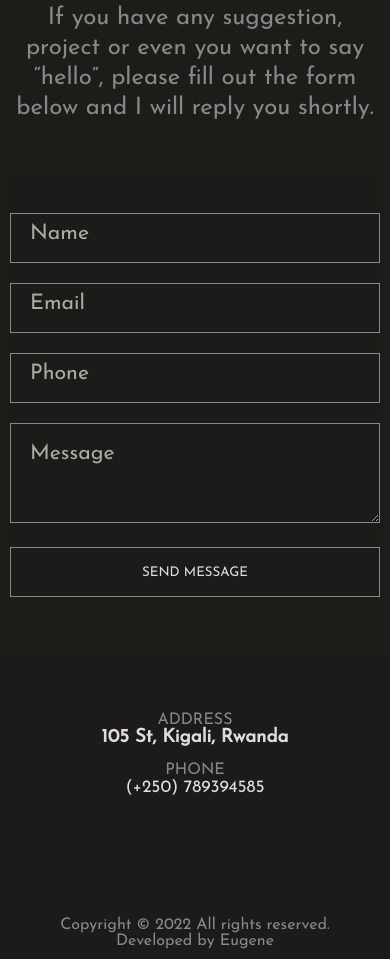
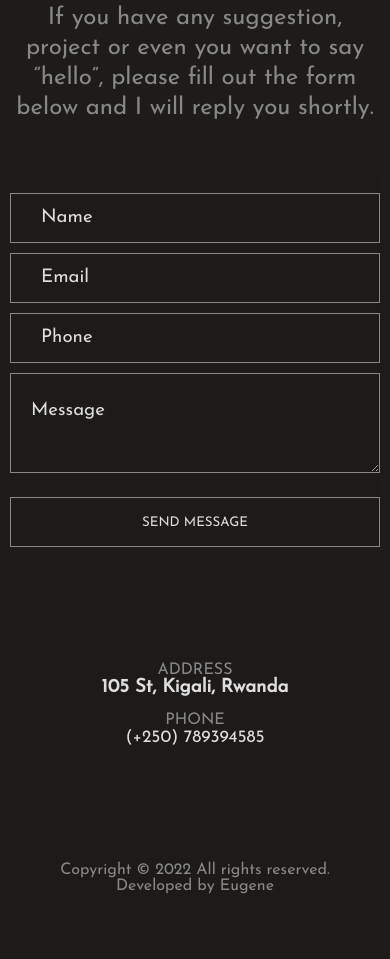
Before and after one commit to MunyamEugene/portfolio, a plain HTML site: page index.html in a window 390 px wide. Shown: the part 6063-7022 px from the top of the page. After the commit the page ends 6962 px from the top, so only its background shows below. Drawn offline with Linux system fonts and the light colour scheme.

Commit message:
Add files via upload

```diff
--- a/index.html
+++ b/index.html
@@ -179,23 +179,19 @@
             <form>
                 <div class="first-input">
                  <div class="name">
-                    <input type="text" name="name"/>
-                     <div class="lable">Name</div>
+                    <input type="text" name="name" placeholder="Name"/>
                  </div>
                 <div class="email">
-                    <input type="email" name="email" />
-                    <div class="lable">Email</div>
+                    <input type="email" name="email" placeholder="Email" />
                 </div>
 
                 </div>
                 <div class="number">
-                    <input type="tel" name="phone"/>
-                    <div class="lable">Phone</div>
+                    <input type="tel" name="phone" placeholder="Phone"/>
                 </div>
 
                 <div class="message">
-                    <textarea name="message"></textarea>
-                    <div class="lable">Message</div>
+                    <textarea name="message" placeholder="Message"></textarea>
                 </div>
 
 
--- a/mobile.css
+++ b/mobile.css
@@ -83,62 +83,9 @@ margin-top: 1500px;
     display: flex;
     flex-direction: column;
 }
-#contact form .first-input .name .lable {
-    position: absolute;
-    color: rgb(172, 172, 161);
-    width: auto;
-    height: auto;
-    font-size: 16pt;
-    top: 30px;
-    margin-left: 20px;
-}
-#contact form .first-input .email .lable {
-    position: absolute;
-    color: rgb(172, 172, 161);
-    width: auto;
-    height: auto;
-    font-size: 16pt;
-    top: 100px;
-    margin-left: 20px;
-}
-#contact form .email input:hover~.lable {
-    color: #987750;
-    top: 80px;
-    background-color: #1d1b19;
-    transform: scale(0.5);
-}
-#contact form .number .lable {
-    position: absolute;
-    color: rgb(172, 172, 161);
-    width: auto;
-    height: auto;
-    font-size: 16pt;
-    top: 170px;
-    margin-left: 20px;
-}
-#contact form .number input:hover~.lable {
-    color: #987750;
-    top: 150px;
-    background-color: #1d1b19;
-    transform: scale(0.5);
-}
 
 
-#contact form .message .lable {
-    position: absolute;
-    color: rgb(172, 172, 161);
-    width: auto;
-    height: auto;
-    font-size: 16pt;
-    top: 250px;
-    margin-left: 20px;
-}
-#contact form .message textarea:hover~.lable {
-    color: #987750;
-    top: 225px;
-    background-color: #1d1b19;
-    transform: scale(0.5);
-}
+
 
 .footer .back-btn .footer-line::before {
     position: absolute;
--- a/style.css
+++ b/style.css
@@ -525,7 +525,7 @@ margin-top: 10px;
 
 #contact form div{
     width: 100%;
-    padding-top: 20px;
+    padding-top: 10px;
 }
 #contact form input{
     height: 50px;
@@ -533,7 +533,7 @@ margin-top: 10px;
     position: relative;
     background-color: #1d1b19;
     color: #fff;
-
+    padding: 10px;
 }
 .thank-you{
     margin-top: 50px;
@@ -556,25 +556,7 @@ margin-top: 10px;
     margin-top: 20px;
     text-transform: uppercase;
 }
-#contact form .first-input input:hover ~ .lable{
-color: #987750;
-top: 10px;
-background-color:#1d1b19;
-transform: scale(0.5);
-}
-#contact form .number input:hover~.lable {
-    color: #987750;
-    top: 80px;
-    background-color: #1d1b19;
-    transform: scale(0.5);
-}
-#contact form  textarea:hover~.lable {
-    color: #987750;
-    top: 150px;
-    background-color: #1d1b19;
-    transform: scale(0.5);
 
-}
 #contact form .first-input {
     display: flex;
     justify-content: space-around;
@@ -602,34 +584,12 @@ width: 100%;
     color: #987750;
 }
 
-#contact form .first-input .lable{
-    position: absolute;
-    color: rgb(172, 172, 161);
-    width: auto;
-    height: auto;
-    font-size: 16pt;
-    top: 30px;
-    margin-left: 20px;
+::placeholder {
+    font-size: 14pt;
+    color: #ddd;
+    padding-left: 20px;
+    padding-top: 20pt;
 }
-#contact form .number .lable {
-    position: absolute;
-    color: rgb(172, 172, 161);
-    width: auto;
-    height: auto;
-    font-size: 16pt;
-    top: 100px;
-    margin-left: 20px;
-}
-#contact form .message .lable {
-    position: absolute;
-    color: rgb(172, 172, 161);
-    width: auto;
-    height: auto;
-    font-size: 16pt;
-    top: 180px;
-    margin-left: 20px;
-}
-
 
 
 
@@ -668,7 +628,7 @@ background-color: #888;
 .footer .footer-content p {
     font-size: 12pt;
     color: #888;
-    padding: 10px;
+    padding: 5px;
 
 }
 .back-btn a{
```
